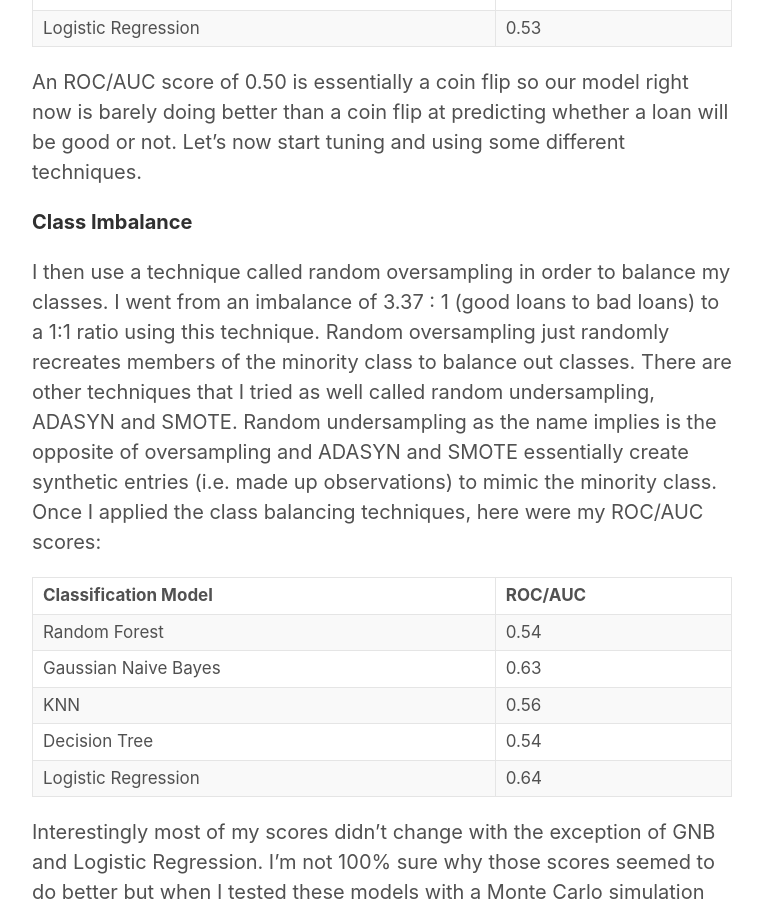
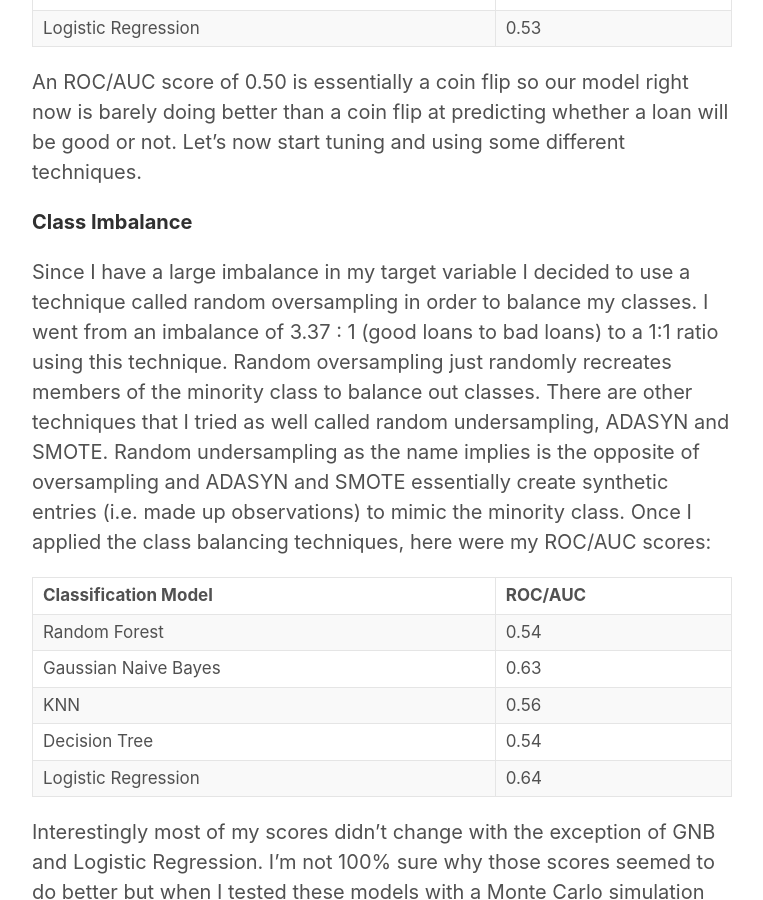
Before and after one commit to skhan-tech/skhan-tech.github.io, a Jekyll site: the page built from _posts/2020-02-16-Lending-Club-Loan-Analysis.md, in a window 1280 px wide and 900 px high, scrolled down 8741 px. Shown: the whole window, without its empty margins (258-1021 px from the left). Built offline with Jekyll 4.4.1, drawn with Linux system fonts in a browser that asks for light colours; our own code applies the rules of GitHub Pages for plain Markdown files.

Commit message:
Update 2020-02-16-Lending-Club-Loan-Analysis.md

```diff
--- a/_posts/2020-02-16-Lending-Club-Loan-Analysis.md
+++ b/_posts/2020-02-16-Lending-Club-Loan-Analysis.md
@@ -128,7 +128,7 @@ An ROC/AUC score of 0.50 is essentially a coin flip so our model right now is ba
 
 **Class Imbalance**
 
-I then use a technique called random oversampling in order to balance my classes. I went from an imbalance of 3.37 : 1 (good loans to bad loans) to a 1:1 ratio using this technique. Random oversampling just randomly recreates members of the minority class to balance out classes. There are other techniques that I tried as well called random undersampling, ADASYN and SMOTE. Random undersampling as the name implies is the opposite of oversampling and ADASYN and SMOTE essentially create synthetic entries (i.e. made up observations) to mimic the minority class. Once I applied the class balancing techniques, here were my ROC/AUC scores:
+Since I have a large imbalance in my target variable I decided to use a technique called random oversampling in order to balance my classes. I went from an imbalance of 3.37 : 1 (good loans to bad loans) to a 1:1 ratio using this technique. Random oversampling just randomly recreates members of the minority class to balance out classes. There are other techniques that I tried as well called random undersampling, ADASYN and SMOTE. Random undersampling as the name implies is the opposite of oversampling and ADASYN and SMOTE essentially create synthetic entries (i.e. made up observations) to mimic the minority class. Once I applied the class balancing techniques, here were my ROC/AUC scores:
 
 |Classification Model | ROC/AUC  |
 |---------------------|----------|
```
